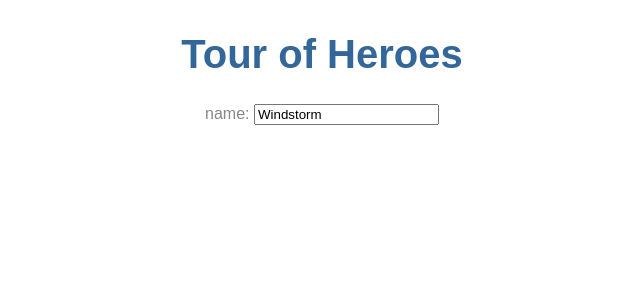
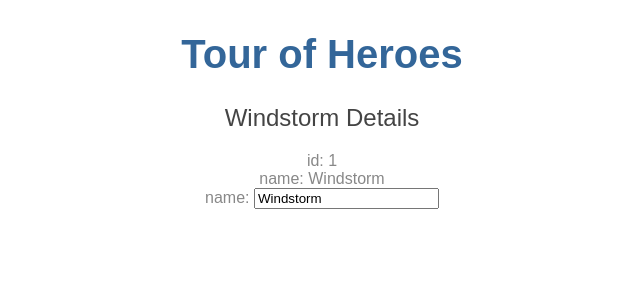
Before and after one commit to DavidDeArmon/FirstAngular, an Angular app: page / in a window 1280 px wide. Shown: the top 300 px of the page, without its empty margins (318-958 px from the left). Built offline with nearby package versions, Linux system fonts and the light colour scheme.

Commit message:
step 1 done

```diff
--- a/src/app/heroes/heroes.component.html
+++ b/src/app/heroes/heroes.component.html
@@ -1,3 +1,6 @@
+<h2>{{hero.name}} Details</h2>
+<div><span>id: </span>{{hero.id}}</div>
+<div><span>name: </span>{{hero.name}}</div>
 <div>
     <label> name:
         <input [(ngModel)]="hero.name" placeholder="name">
--- a/src/app/heroes/heroes.component.ts
+++ b/src/app/heroes/heroes.component.ts
@@ -1,5 +1,5 @@
 import { Component, OnInit } from '@angular/core';
-import {Hero} from '../hero'
+import {Hero} from './hero'
 
 @Component({
   selector: 'app-heroes',
```
